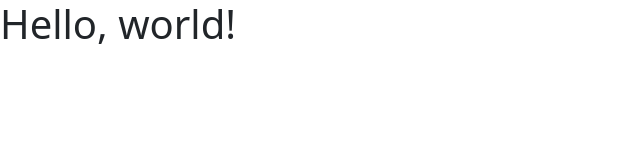
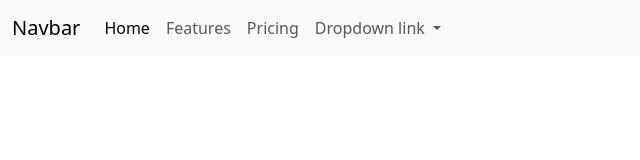
Before and after one commit to pulento-pepe/front-end-PJC, a plain HTML site: page index.html in a window 1280 px wide. Shown: the whole page, without its empty margins (0-640 px from the left). Drawn offline with nearby package versions, Linux system fonts and the light colour scheme.

Commit message:
Update index.html

```diff
--- a/index.html
+++ b/index.html
@@ -7,7 +7,37 @@
     <link href="https://cdn.jsdelivr.net/npm/bootstrap@5.3.3/dist/css/bootstrap.min.css" rel="stylesheet" integrity="sha384-QWTKZyjpPEjISv5WaRU9OFeRpok6YctnYmDr5pNlyT2bRjXh0JMhjY6hW+ALEwIH" crossorigin="anonymous">
   </head>
   <body>
-    <h1>Hello, world!</h1>
+    <nav class="navbar navbar-expand-lg bg-body-tertiary">
+      <div class="container-fluid">
+        <a class="navbar-brand" href="#">Navbar</a>
+        <button class="navbar-toggler" type="button" data-bs-toggle="collapse" data-bs-target="#navbarNavDropdown" aria-controls="navbarNavDropdown" aria-expanded="false" aria-label="Toggle navigation">
+          <span class="navbar-toggler-icon"></span>
+        </button>
+        <div class="collapse navbar-collapse" id="navbarNavDropdown">
+          <ul class="navbar-nav">
+            <li class="nav-item">
+              <a class="nav-link active" aria-current="page" href="#">Home</a>
+            </li>
+            <li class="nav-item">
+              <a class="nav-link" href="#">Features</a>
+            </li>
+            <li class="nav-item">
+              <a class="nav-link" href="#">Pricing</a>
+            </li>
+            <li class="nav-item dropdown">
+              <a class="nav-link dropdown-toggle" href="#" role="button" data-bs-toggle="dropdown" aria-expanded="false">
+                Dropdown link
+              </a>
+              <ul class="dropdown-menu">
+                <li><a class="dropdown-item" href="#">Action</a></li>
+                <li><a class="dropdown-item" href="#">Another action</a></li>
+                <li><a class="dropdown-item" href="#">Something else here</a></li>
+              </ul>
+            </li>
+          </ul>
+        </div>
+      </div>
+    </nav>
     <script src="https://cdn.jsdelivr.net/npm/bootstrap@5.3.3/dist/js/bootstrap.bundle.min.js" integrity="sha384-YvpcrYf0tY3lHB60NNkmXc5s9fDVZLESaAA55NDzOxhy9GkcIdslK1eN7N6jIeHz" crossorigin="anonymous"></script>
   </body>
 </html>
```
